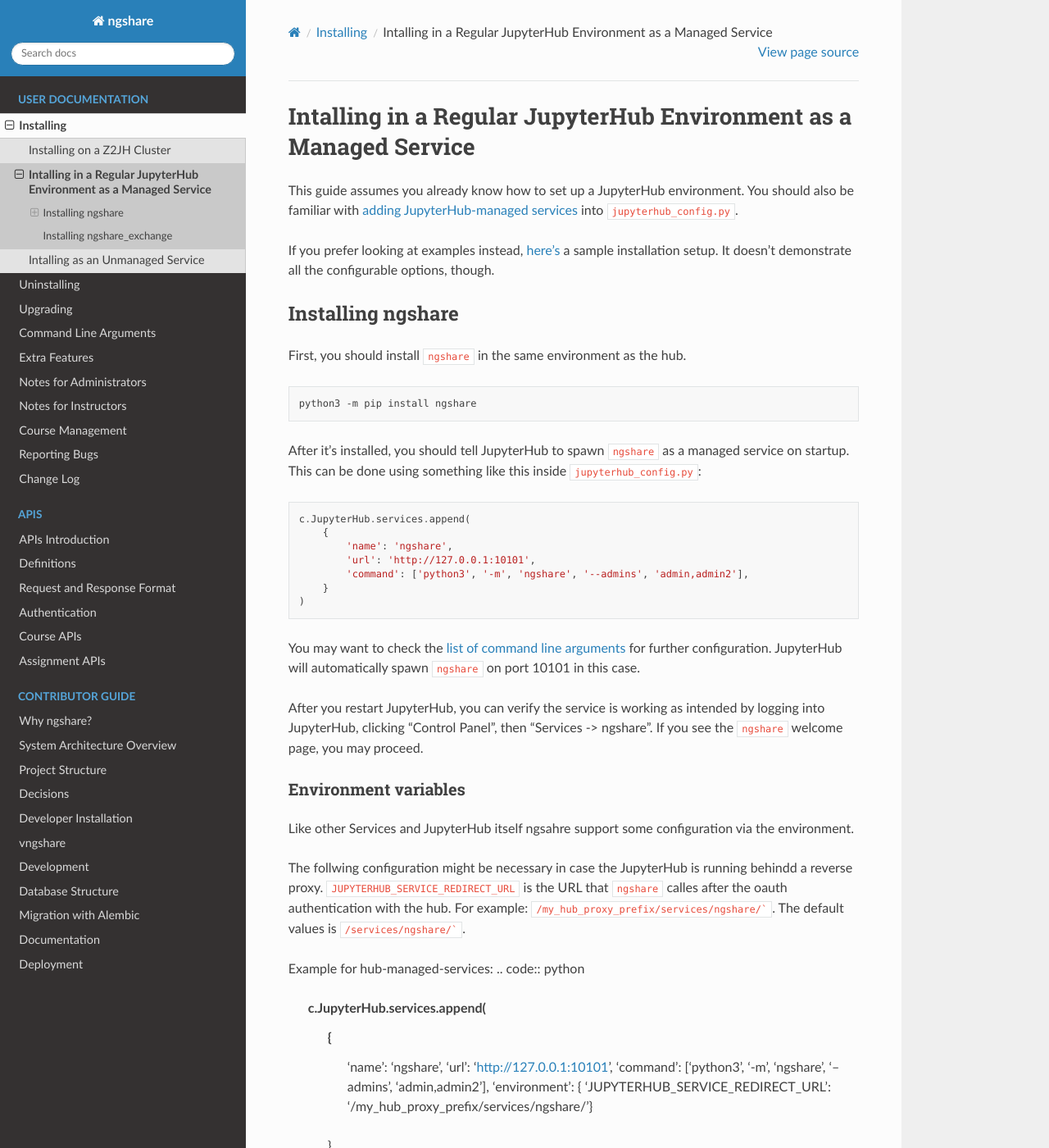
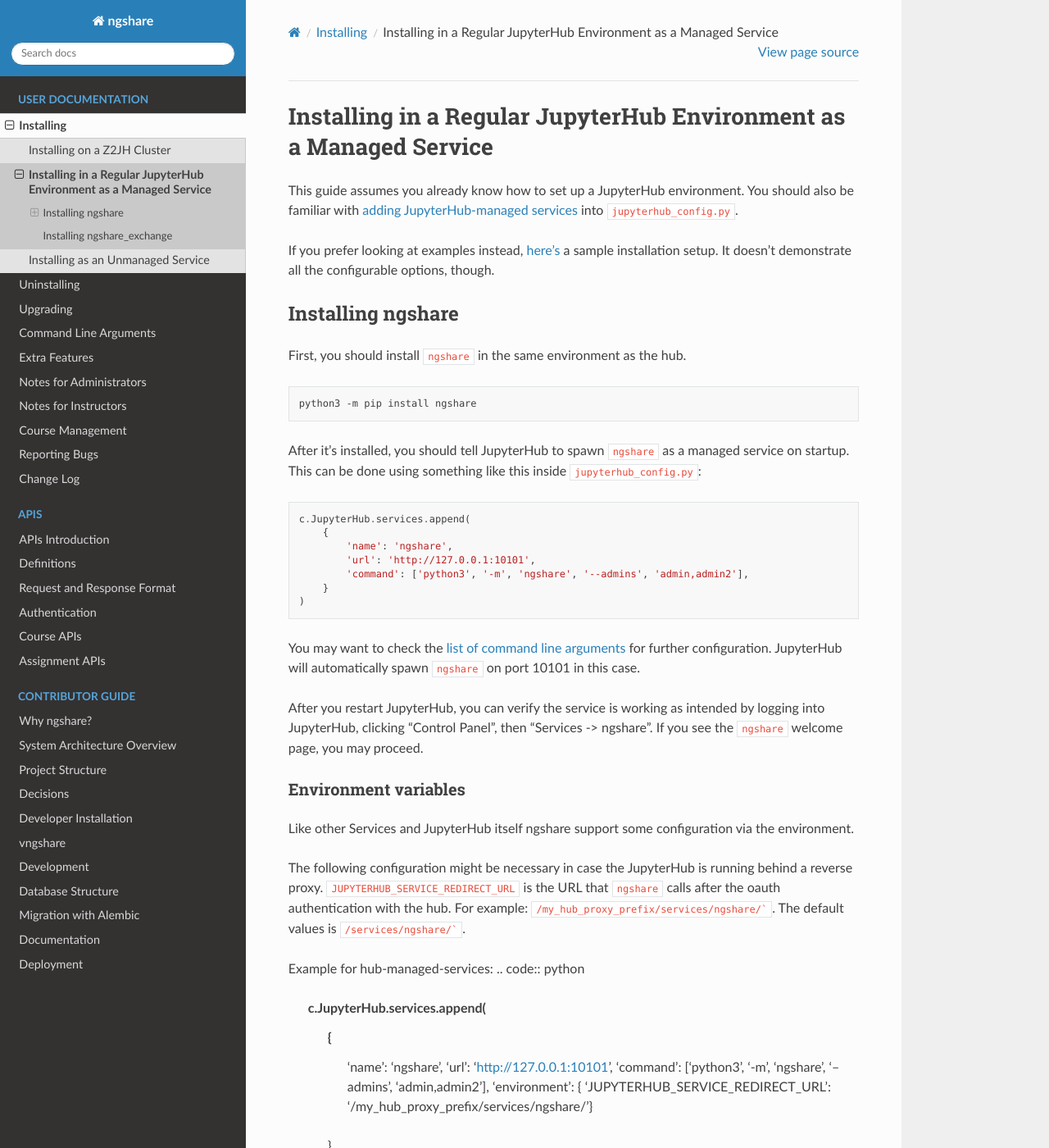
Before and after one commit to LibreTexts/ngshare, a Sphinx documentation site: the page built from docs/user_guide/install_jupyterhub.rst, in a window 1280 px wide and 1400 px high. Shown: the whole window at 82% size. Built offline with Sphinx 7.4.7 and the Read the Docs theme 3.1.0, drawn with Linux system fonts in a browser that asks for light colours.

Commit message:
docs: Fix some typos

````diff
--- a/docs/user_guide/cmdline.rst
+++ b/docs/user_guide/cmdline.rst
@@ -34,11 +34,11 @@
 
 ``--jupyterhub_api_url CUSTOM_API_URL``
 ^^^^^^^^^^^^^^^^^^^^^^^^^^^^^^^^^^^^^^^
-Override the JupyterHub API URL configured using the ``JUPUTERHUB_API_URL`` environment variable. You should only use this if you're installing ``ngshare`` as an unmanaged service.
+Override the JupyterHub API URL configured using the ``JUPYTERHUB_API_URL`` environment variable. You should only use this if you're installing ``ngshare`` as an unmanaged service.
 
 ``--prefix PREFIX``
 ^^^^^^^^^^^^^^^^^^^
-Override the default URL prefix configured using the ``JUPYTERHUB_SERVICE_PREFIX`` environment variable. Override the JupyterHub API URL configured using the ``JUPUTERHUB_API_URL`` environment variable. You should only use this if you're installing ``ngshare`` as an unmanaged service.
+Override the default URL prefix configured using the ``JUPYTERHUB_SERVICE_PREFIX`` environment variable. Override the JupyterHub API URL configured using the ``JUPYTERHUB_API_URL`` environment variable. You should only use this if you're installing ``ngshare`` as an unmanaged service.
 
 ``--vngshare``
 ^^^^^^^^^^^^^^
--- a/docs/user_guide/install_jupyterhub.rst
+++ b/docs/user_guide/install_jupyterhub.rst
@@ -1,4 +1,4 @@
-Intalling in a Regular JupyterHub Environment as a Managed Service
+Installing in a Regular JupyterHub Environment as a Managed Service
 ==================================================================
 
 This guide assumes you already know how to set up a JupyterHub environment. You should also be familiar with `adding JupyterHub-managed services <https://jupyterhub.readthedocs.io/en/stable/reference/services.html#hub-managed-services>`_ into ``jupyterhub_config.py``.
@@ -33,10 +33,10 @@
 Environment variables
 ~~~~~~~~~~~~~~~~~~~~~
 
-Like other Services and JupyterHub itself ngsahre support some configuration via the environment.
+Like other Services and JupyterHub itself ngshare support some configuration via the environment.
 
-The follwing configuration might be necessary in case the JupyterHub is running behindd a reverse proxy.
-``JUPYTERHUB_SERVICE_REDIRECT_URL`` is the URL that ``ngshare`` calles after the oauth authentication with the hub. For example: ``/my_hub_proxy_prefix/services/ngshare/```. The default values is ``/services/ngshare/```.
+The following configuration might be necessary in case the JupyterHub is running behind a reverse proxy.
+``JUPYTERHUB_SERVICE_REDIRECT_URL`` is the URL that ``ngshare`` calls after the oauth authentication with the hub. For example: ``/my_hub_proxy_prefix/services/ngshare/```. The default values is ``/services/ngshare/```.
 
 Example for hub-managed-services:
 .. code:: python
--- a/docs/user_guide/install_unmanaged.rst
+++ b/docs/user_guide/install_unmanaged.rst
@@ -1,4 +1,4 @@
-Intalling as an Unmanaged Service
+Installing as an Unmanaged Service
 =================================
 
 **WARNING:** This is for advanced configurations only. Unless you wish to run ``ngshare`` in a different environment than the hub, or have very specific proxying setups, you should not be using this guide.
@@ -22,8 +22,8 @@
 
 Additional Environment Variables for ngshare
 ^^^^^^^^^^^^^^^^^^^^^^^^^^^^^^^^^^^^^^^^^^^^
-The follwing variable might be necessary in case the JupyterHub is running behindd a reverse proxy.
-``JUPYTERHUB_SERVICE_REDIRECT_URL`` is the URL that ``ngshare`` calles after the oauth authentication with the hub. For example: ``/my_hub_proxy_prefix/services/ngshare/```. The default values is ``/services/ngshare/```.
+The following variable might be necessary in case the JupyterHub is running behind a reverse proxy.
+``JUPYTERHUB_SERVICE_REDIRECT_URL`` is the URL that ``ngshare`` calls after the OAuth authentication with the hub. For example: ``/my_hub_proxy_prefix/services/ngshare/```. The default values is ``/services/ngshare/```.
 
 Running ``ngshare``
 ^^^^^^^^^^^^^^^^^^^
````
